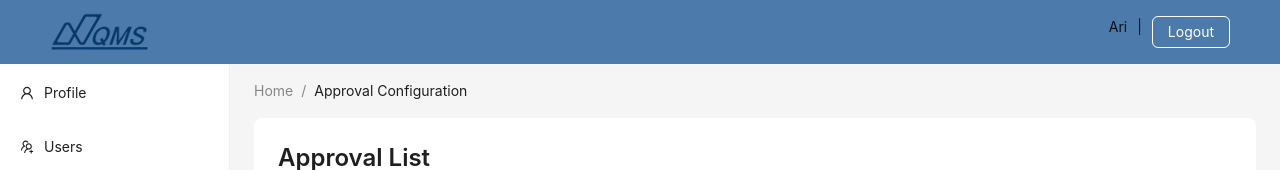
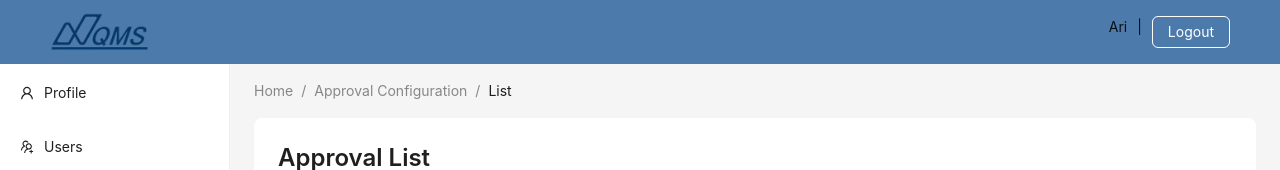
Before and after one commit to IQMS-System/AnalysisToolFrontend, a React (Vite) app: page /approval-config/read in a window 1280 px wide. Shown: the top 170 px of the page. Built offline with nearby package versions, Linux system fonts and the light colour scheme.

Commit message:
fix: fix breadcumg

```diff
--- a/src/routes/ApprovalConfigPage/ApprovalList.tsx
+++ b/src/routes/ApprovalConfigPage/ApprovalList.tsx
@@ -80,7 +80,7 @@ const ApprovalListPage = () => {
   ];
 
   return (
-    <BaseLayout breadCrumb={["Home", "Approval Configuration"]}>
+    <BaseLayout breadCrumb={["Home", "Approval Configuration", "List"]}>
       <Flex vertical gap={20}>
         <Flex justify="space-between">
           <Title level={3}>Approval List</Title>
--- a/src/routes/ApprovalConfigPage/index.tsx
+++ b/src/routes/ApprovalConfigPage/index.tsx
@@ -9,7 +9,7 @@ const ApprovalConfigPage = () => {
   const navigate = useNavigate();
 
   return (
-    <BaseLayout breadCrumb={["Home", "Approval Configuration", "List"]}>
+    <BaseLayout breadCrumb={["Home", "Approval Configuration"]}>
       <Flex vertical gap={20}>
         <Flex justify="space-between">
           <Title level={3}>Approval Configuration</Title>
```
